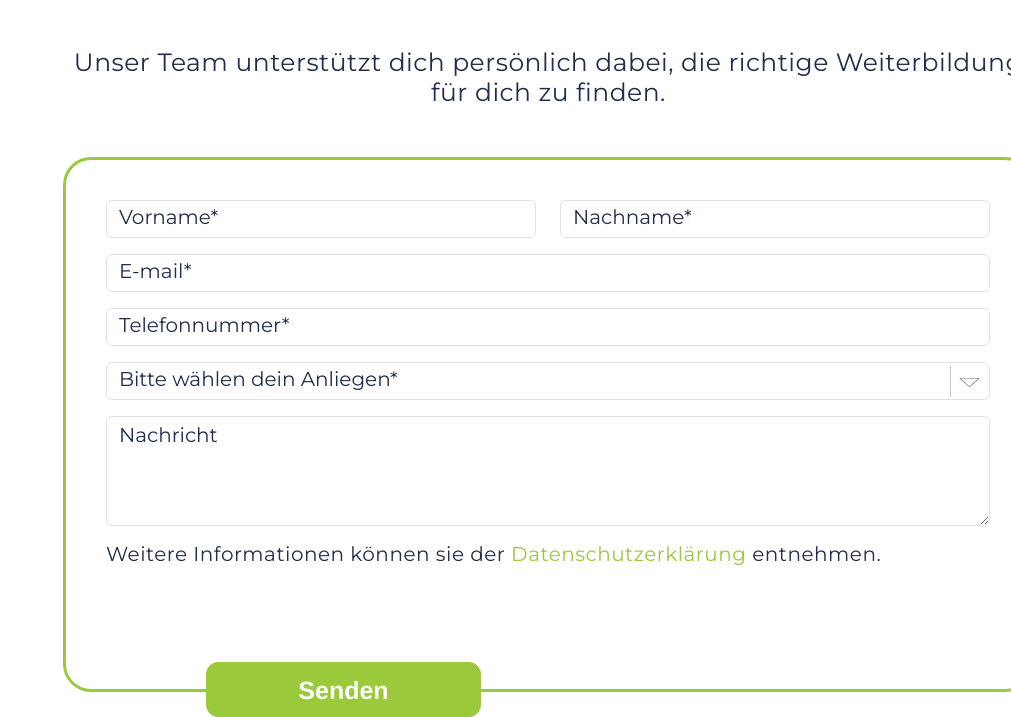
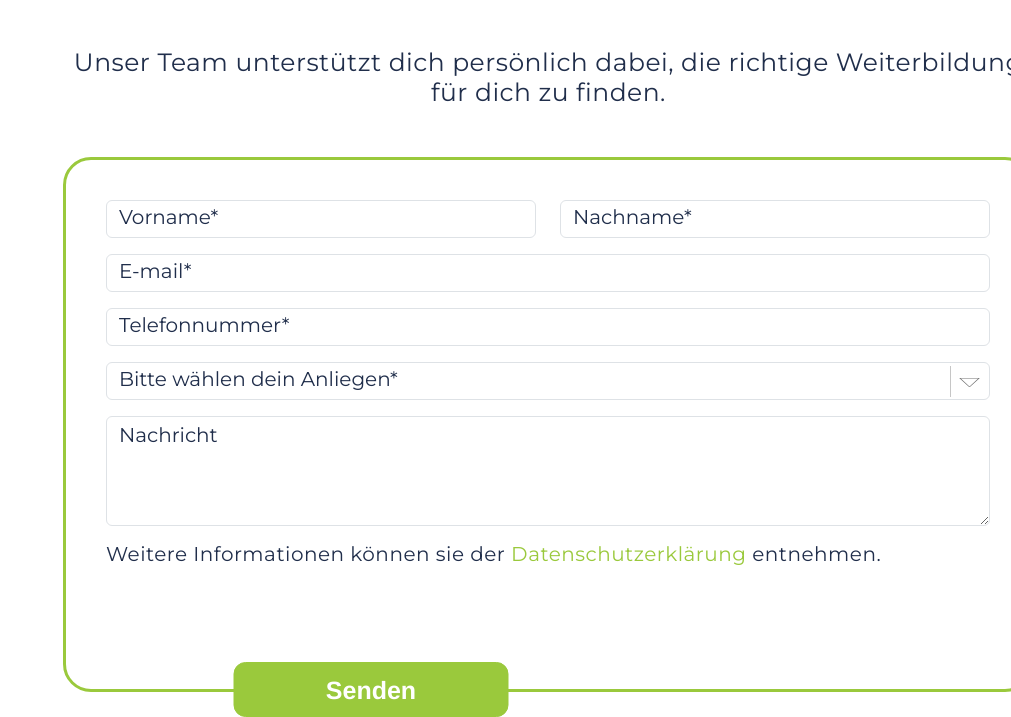
Before and after one commit to GauriL/ContactForm, a plain HTML site: page index.html in a window 1280 px wide. Shown: the part 158-875 px from the top of the page, without its empty margins (269-1280 px from the left). Drawn offline with nearby package versions, Linux system fonts and the light colour scheme; a web font is replaced by a local one.

Commit message:
final changes

```diff
--- a/style.css
+++ b/style.css
@@ -58,7 +58,7 @@ body {
     margin-top: 80px;
     position: absolute;
     left: 50%;
-    transform: translateX(-60%);
+    transform: translateX(-50%);
 }
 
 form {
```
